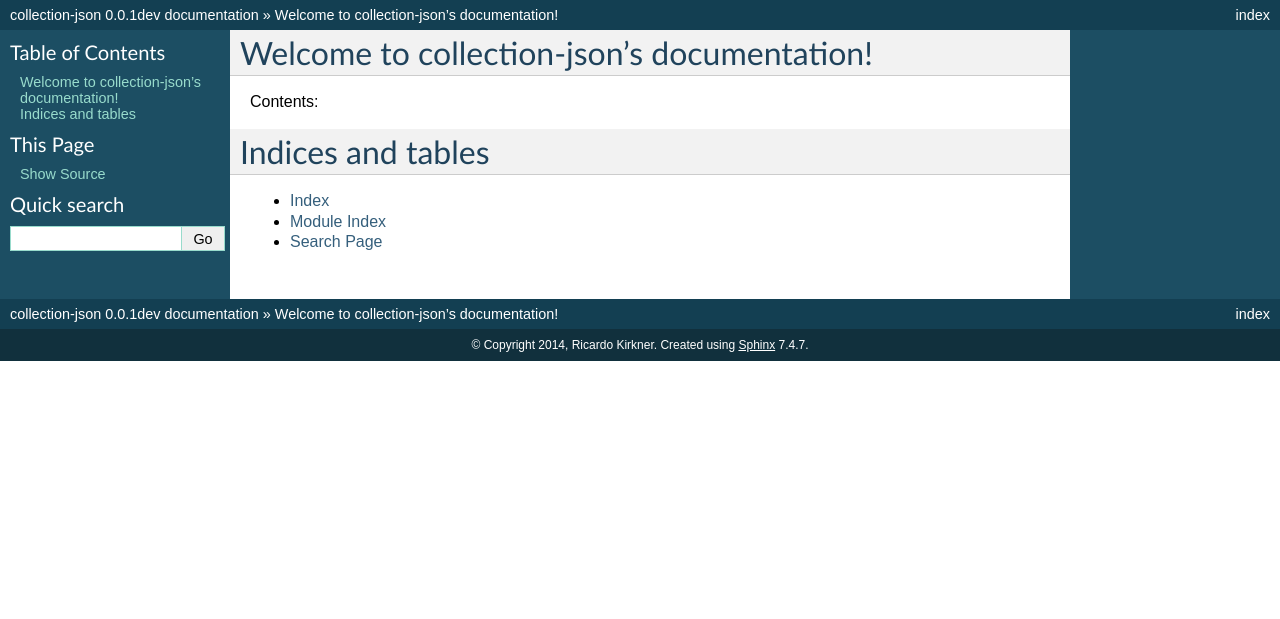
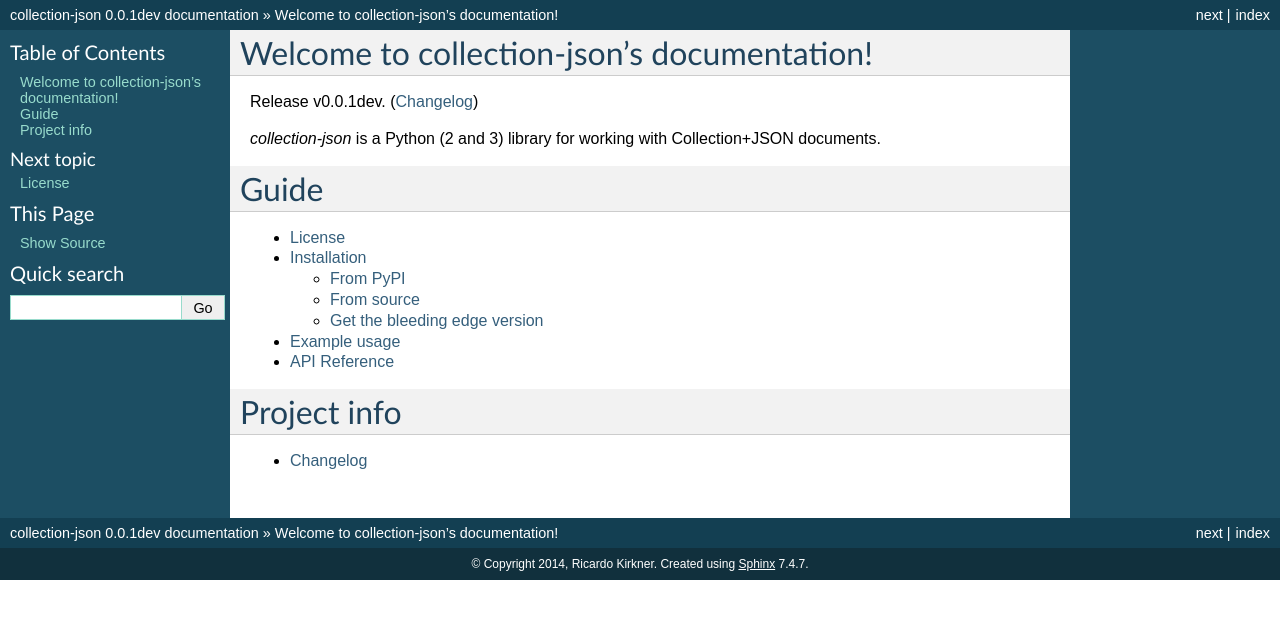
Before and after one commit to ricardokirkner/collection-json.python, a Sphinx documentation site: the page built from docs/index.txt, in a window 1280 px wide. Shown: the top 619 px of the page. Built offline with Sphinx 7.4.7, drawn with Linux system fonts in a browser that asks for light colours.

Commit message:
added structure to docs

```diff
--- /dev/null
+++ b/docs/changelog.txt
@@ -0,0 +1,6 @@
+.. _changelog:
+
+Changelog
+=========
+
+.. include:: ../CHANGES.txt
--- a/docs/conf.py
+++ b/docs/conf.py
@@ -18,7 +18,7 @@ import os
 # If extensions (or modules to document with autodoc) are in another directory,
 # add these directories to sys.path here. If the directory is relative to the
 # documentation root, use os.path.abspath to make it absolute, like shown here.
-#sys.path.insert(0, os.path.abspath('.'))
+sys.path.insert(0, os.path.abspath('..'))
 
 # -- General configuration ------------------------------------------------
 
--- a/docs/index.txt
+++ b/docs/index.txt
@@ -6,16 +6,25 @@
 Welcome to collection-json's documentation!
 ===========================================
 
-Contents:
+Release v\ |version|. (:ref:`Changelog`)
+
+`collection-json` is a Python (2 and 3) library for working with Collection+JSON documents.
+
+Guide
+=====
 
 .. toctree::
    :maxdepth: 2
 
+   license
+   install
+   examples
+   api_reference
 
+Project info
+============
 
-Indices and tables
-==================
+.. toctree::
+   :maxdepth: 1
 
-* :ref:`genindex`
-* :ref:`modindex`
-* :ref:`search`
+   changelog
--- /dev/null
+++ b/docs/install.txt
@@ -0,0 +1,47 @@
+
+Installation
+============
+
+From PyPI
+---------
+::
+
+    $ pip install collection-json
+
+
+From source
+-----------
+
+`collection-json` is being hosted on Github_.
+
+You can clone the master repo: ::
+
+    $ git clone https://github.com/ricardokirkner/collection-json.python.git
+
+Or download one of the following:
+
+* tarball_
+* zipfile_
+
+Once you have the source, you can install it locally by running ::
+
+    $ python setup.py install
+
+.. _Github: https://github.com/ricardokirkner/collection-json.python
+.. _tarball: https://github.com/ricardokirkner/collection-json.python/tarball/master
+.. _zipfile: https://github.com/ricardokirkner/collection-json.python/zipball/master
+
+
+Get the bleeding edge version
+-----------------------------
+
+To get the latest development version of collection-json, run
+::
+
+    $ pip install -U git+https://github.com/ricardokirkner/collection-json.python.git@dev
+
+
+Python
+......
+
+`collection-json` is compatible with Python 2.7 and 3.3.
--- /dev/null
+++ b/docs/license.txt
@@ -0,0 +1,4 @@
+License
+=======
+
+.. include:: ../LICENSE.txt
```
Also changed, not shown: docs/api_reference.txt (added, +7 -0 lines), docs/examples.txt (added, +99 -0 lines).
